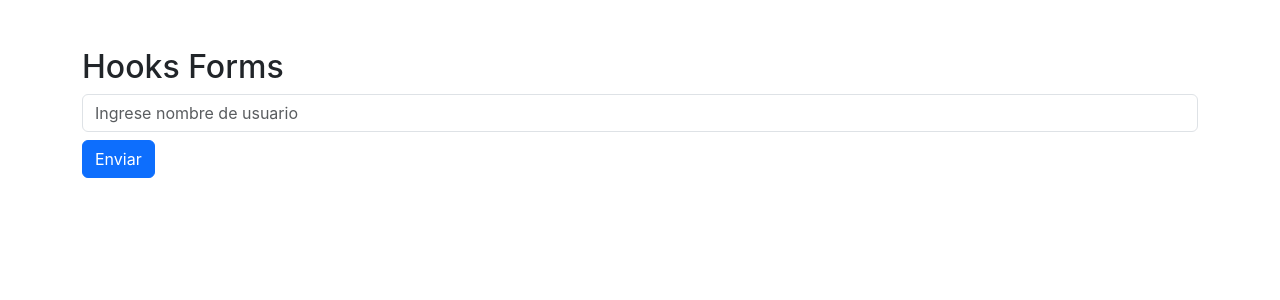
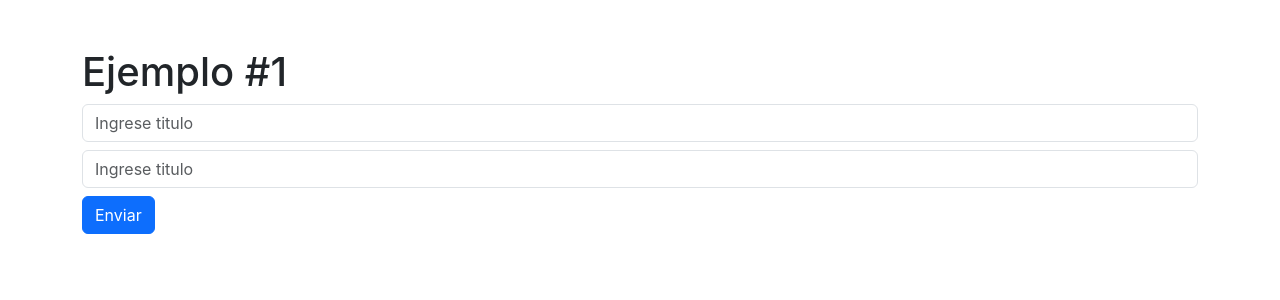
Before and after one commit to Antac69/learning-react, a React (Create React App) app: page / in a window 1280 px wide. Shown: the top 300 px of the page. Built offline with nearby package versions, Linux system fonts and the light colour scheme.

Commit message:
obteniendo datos de form reack hooks 2

```diff
--- a/src/App.js
+++ b/src/App.js
@@ -1,8 +1,8 @@
-import FormHook from "./components/FormHook";
+import EjemploUno from "./components/EjemploUno";
 function App() {
   return (
     <div className="container mt-5">
-      <FormHook></FormHook>
+      <EjemploUno></EjemploUno>
     </div>
   );
 }
--- /dev/null
+++ b/src/components/EjemploUno.js
@@ -0,0 +1,70 @@
+import React, { useState } from "react";
+import { useForm } from "react-hook-form";
+
+const EjemploUno = () => {
+  const {
+    register,
+    formState: { errors },
+    handleSubmit,
+  } = useForm();
+
+  const [entradas, setEntradas] =useState([])
+  const onSubmit = (data, e) => {
+    console.log(data);
+    e.target.reset();
+    setEntradas([
+        ...entradas,
+        data
+    ])
+  };
+  return (
+    <>
+      <h1>Ejemplo #1</h1>
+      <form onSubmit={handleSubmit(onSubmit)}>
+        <input
+          name="titulo"
+          placeholder="Ingrese titulo"
+          className="form-control my-2"
+          {...register("titulo", {
+            required: {
+              value: true,
+              message: "Campo obligatorio",
+            },
+            minLength: {
+              value: 2,
+              message: "Minimo 2 letras",
+            },
+          })}
+        ></input>
+        {   errors.titulo &&
+            <span className="text-danger text-smal d-block mb-2">
+            {errors.titulo.message}
+        </span>}
+        <input
+          name="descripcion"
+          placeholder="Ingrese titulo"
+          className="form-control my-2"
+          {...register("descripcion", {
+            required: {
+              value: true,
+              message: "Campo obligatorio",
+            },
+          })}
+        ></input>
+        {   errors.descripcion &&
+            <span className="text-danger text-smal d-block mb-2">
+            {errors.descripcion.message}
+        </span>}
+        <button className="btn btn-primary ">Enviar</button>
+      </form>
+      <ul>
+        {
+            entradas.map((item,index)=>
+                <li key={index}>{item.titulo} - {item.descripcion}</li>)
+        }
+      </ul>
+    </>
+  );
+};
+
+export default EjemploUno;
```
